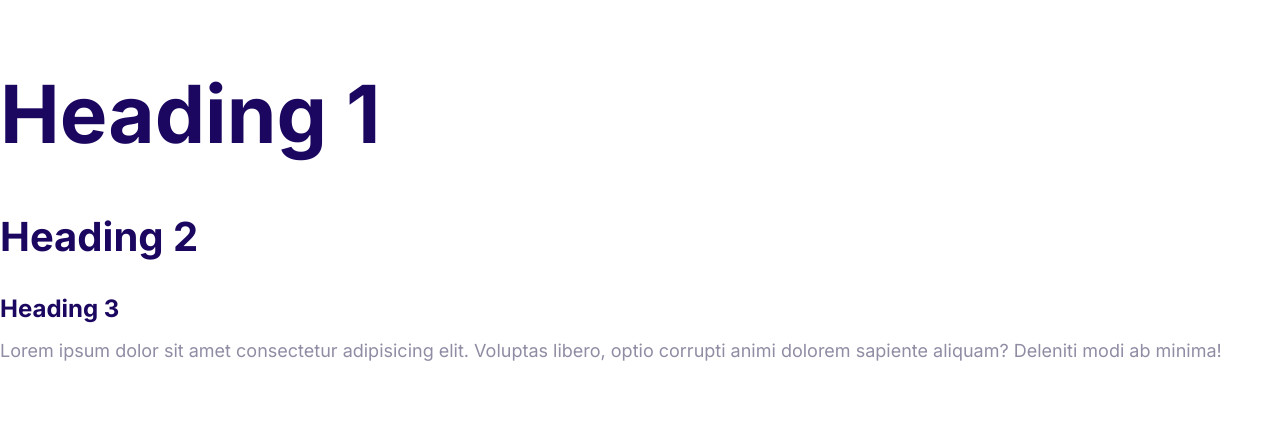
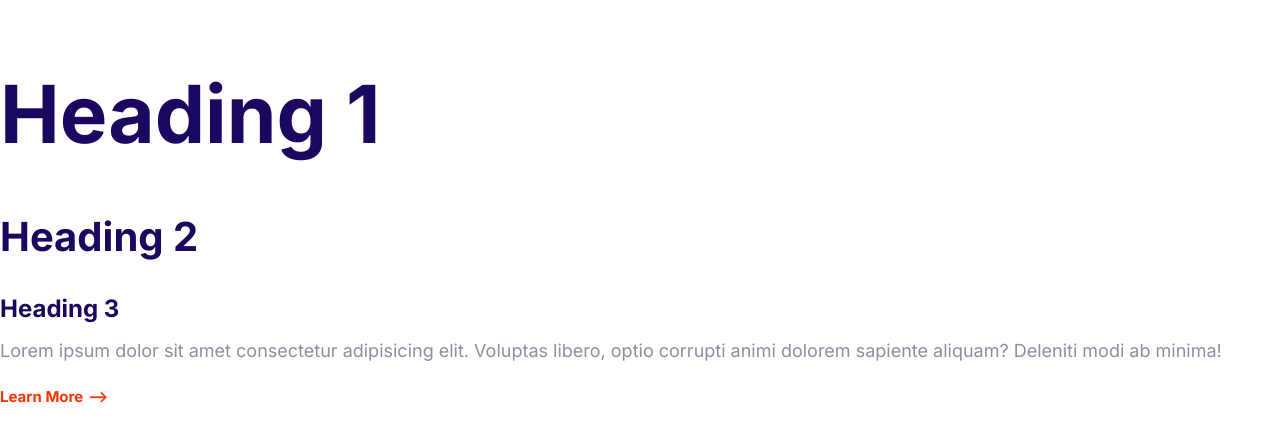
Before and after one commit to bryce-parker/moshify, a plain HTML site: page index.html in a window 1280 px wide. Drawn offline with Linux system fonts and the light colour scheme.

Commit message:
build the arrow link compoent.

```diff
--- a/CSS/styles.css
+++ b/CSS/styles.css
@@ -1,7 +1,8 @@
+/* typography */
 :root {
   --color-primary: #2584ff;
   --color-secondary: #009dff;
-  --color-accent: #1b0760;
+  --color-accent: rgb(255, 52, 0);
   --color-headings: #1b0760;
   --color-body: #918ca4;
 }
@@ -47,3 +48,26 @@ p {
     font-size: 2.4rem;
   }
 }
+/* Links */
+a {
+  text-decoration: none;
+}
+.link-arrow {
+  color: var(--color-accent);
+  text-transform: capitalize;
+  font-size: 2rem;
+  font-weight: bold;
+}
+.link-arrow::after {
+  content: "-->";
+  margin-left: 5px;
+  transition: margin 0.15s;
+}
+.link-arrow:hover::after {
+  margin-left: 10px;
+}
+@media screen and (min-width: 1024px) {
+  .link-arrow {
+    font-size: 1.5rem;
+  }
+}
--- a/index.html
+++ b/index.html
@@ -21,5 +21,6 @@
       Lorem ipsum dolor sit amet consectetur adipisicing elit. Voluptas libero,
       optio corrupti animi dolorem sapiente aliquam? Deleniti modi ab minima!
     </p>
+    <a href="#" class="link-arrow">Learn More</a>
   </body>
 </html>
```
Also changed, not shown: CSS/compoents/links.html (added, +1 -0 lines), 1 other file.
